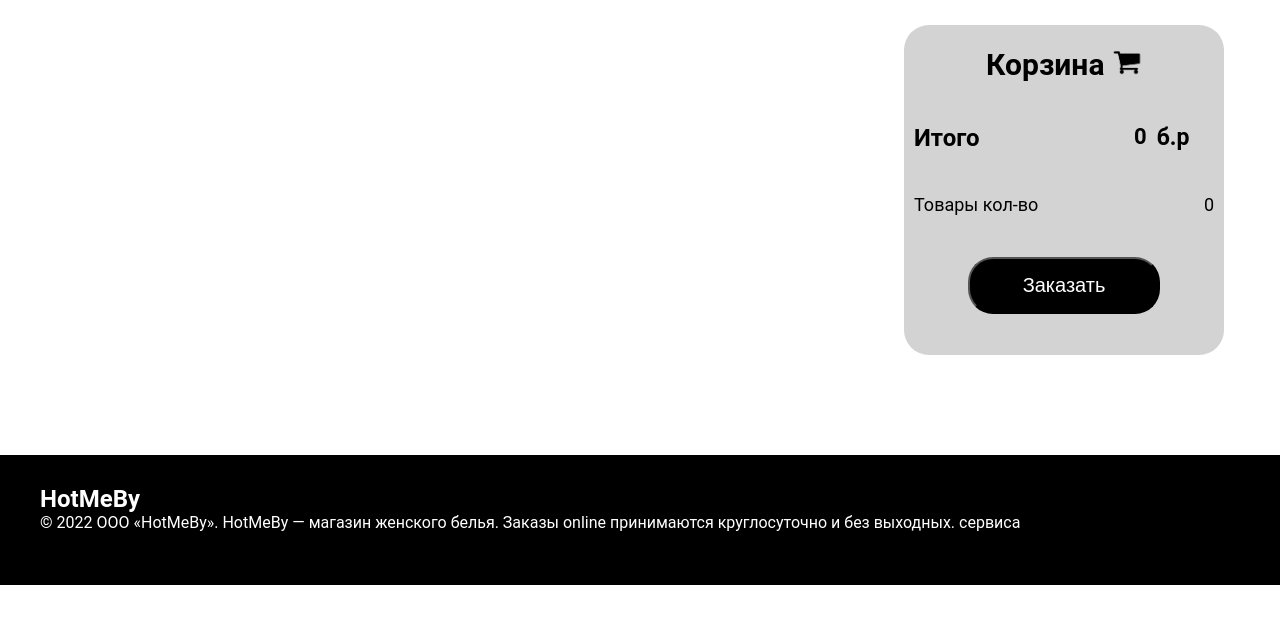
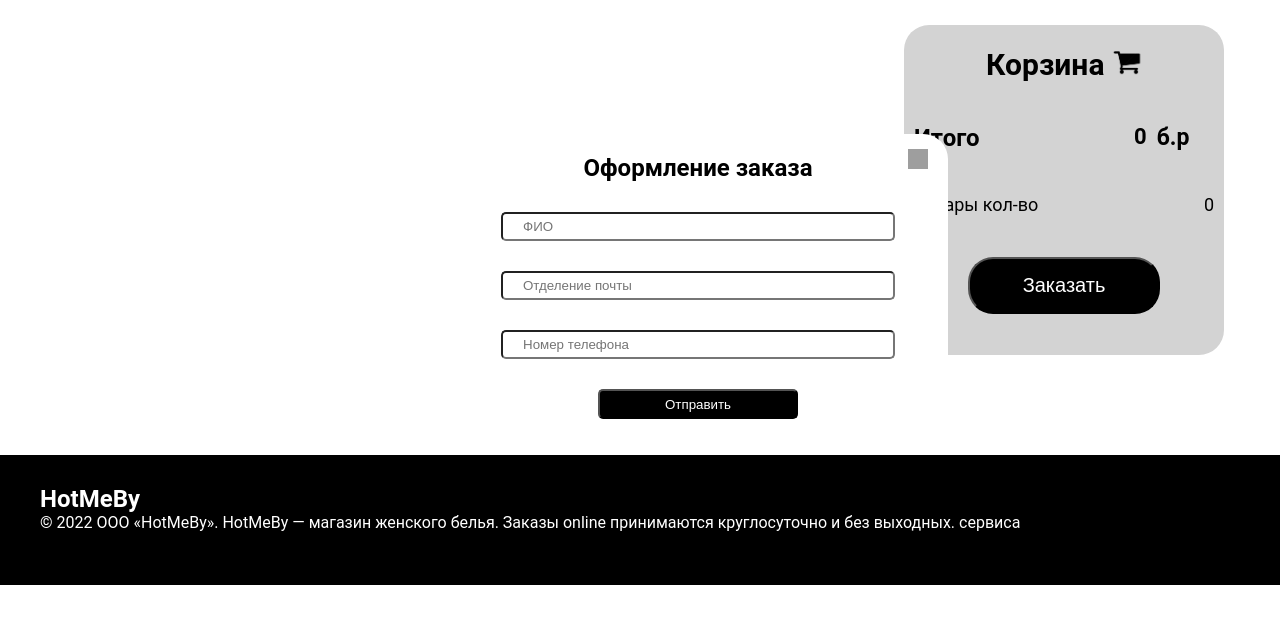
Before and after one commit to IlyaPetushok/ShopUnderwearJavaEE, a Java web app: page /pages/corsina.jsp in a window 1280 px wide. Shown: the part 66-690 px from the top of the page. Run offline with Tomcat 11, a stand-in JSP engine, Linux system fonts and the light colour scheme; the template is opened without the code that fills it, so the values that code supplies are empty; some web fonts are replaced; grey boxes are pictures that could not be loaded.

Commit message:
add form user

```diff
--- a/src/main/webapp/front/corsina/style.css
+++ b/src/main/webapp/front/corsina/style.css
@@ -310,3 +310,59 @@ footer h2{
 footer p{
     color: white;
 }
+
+/*user-info*/
+
+.user-info{
+    /*display: block;*/
+    /*background-color: lightgrey;*/
+    background-color: white;
+    border-radius: 25px;
+    position: fixed;
+    top: 200px;
+    left:35%;
+    width: 500px;
+    height: 320px;
+}
+
+.user-info h2{
+    text-align: center;
+    margin: 20px 0px;
+}
+
+.user-info input{
+    display: flex;
+    margin: 30px auto;
+    width: 350px;
+    /*background-color: black;*/
+    /*color: white;*/
+    height: 25px;
+    border-radius: 5px;
+    outline: none;
+    padding: 0px 20px;
+}
+
+
+.user-info input:nth-child(4){
+    width: 200px;
+    /*padding: 10px 0 10px 0;*/
+    background-color: black;
+    color: white;
+    /*padding: 10px 0;*/
+    height: 30px;
+    justify-content: center;
+}
+
+.user-info button{
+    position: absolute;
+    background-color: white;
+    border: none;
+    /*float: right;*/
+    top: 5px;
+    right: 0px;
+    margin: 10px 20px;
+}
+.user-info img{
+    width: 20px;
+    height: 20px;
+}
--- a/src/main/webapp/pages/corsina.jsp
+++ b/src/main/webapp/pages/corsina.jsp
@@ -109,6 +109,18 @@
             </p>
         </div>
     </div>
+    <div class="user-info">
+        <button>
+            <img src="shop-item/images.png" alt="exit">
+        </button>
+        <h2>Оформление заказа</h2>
+        <form action="">
+            <input type="text" name="name" placeholder="ФИО">
+            <input type="text" name="post" placeholder="Отделение почты">
+            <input type="text" name="telephone" placeholder="Номер телефона">
+            <input type="submit" value="Отправить">
+        </form>
+    </div>
 </section>
 <footer>
     <div class="container">
```
